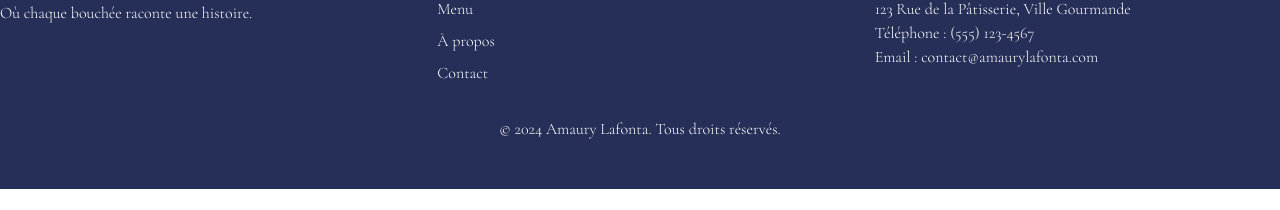
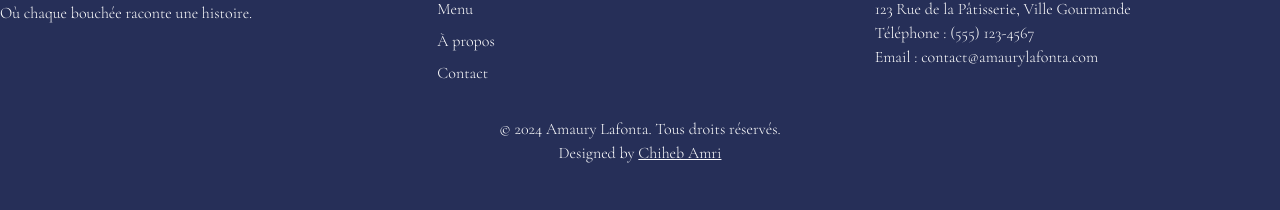
Before and after one commit to shihebamri/AmauryLafonta, a Next.js app: page /contact in a window 1280 px wide. Shown: the part 1734-1944 px from the top of the page. Before the commit the page ends 1923 px from the top, so only its background shows below. Built offline with nearby package versions, Linux system fonts and the light colour scheme; a web font is replaced by a local one.

Commit message:
added a facebook link that leads to my profile in all the pages footer

```diff
--- a/app/about/page.tsx
+++ b/app/about/page.tsx
@@ -299,9 +299,12 @@ export default function AboutPage() {
               </div>
             </div>
           </div>
-          <div className="mt-8 pt-8 border-t border-white text-center">
-            <p className="text-white font-light">&copy; 2023 Amaury Lafonta. Tous droits réservés.</p>
-          </div>
+            <div className="mt-8 text-center text-white font-light">
+  © 2024 Amaury Lafonta. Tous droits réservés.
+             <br />
+  Designed by <a href="https://www.facebook.com/shiheb.amrii" target="_blank" rel="noopener noreferrer" className="underline">Chiheb Amri</a>
+             </div>
+
         </div>
       </footer>
     </div>
--- a/app/contact/page.tsx
+++ b/app/contact/page.tsx
@@ -236,9 +236,12 @@ export default function ContactPage() {
               <p className="text-white font-light">Email : contact@amaurylafonta.com</p>
             </div>
           </div>
-          <div className="mt-8 text-center text-white font-light">
-            © 2024 Amaury Lafonta. Tous droits réservés.
-          </div>
+            <div className="mt-8 text-center text-white font-light">
+  © 2024 Amaury Lafonta. Tous droits réservés.
+             <br />
+  Designed by <a href="https://www.facebook.com/shiheb.amrii" target="_blank" rel="noopener noreferrer" className="underline">Chiheb Amri</a>
+             </div>
+
         </div>
       </footer>
     </div>
--- a/app/menu/page.tsx
+++ b/app/menu/page.tsx
@@ -315,9 +315,12 @@ export default function MenuPage() {
               </div>
             </div>
           </div>
-          <div className="mt-8 pt-8 border-t border-white text-center">
-            <p className="text-white font-light">&copy; 2023 Amaury Lafonta. Tous droits réservés.</p>
-          </div>
+            <div className="mt-8 text-center text-white font-light">
+  © 2024 Amaury Lafonta. Tous droits réservés.
+             <br />
+  Designed by <a href="https://www.facebook.com/shiheb.amrii" target="_blank" rel="noopener noreferrer" className="underline">Chiheb Amri</a>
+             </div>
+
         </div>
       </footer>
     </div>
--- a/app/page.tsx
+++ b/app/page.tsx
@@ -316,9 +316,12 @@ export default function HomePage() {
               </div>
             </div>
           </div>
-          <div className="mt-8 pt-8 border-t border-white text-center">
-            <p className="text-white font-light">&copy; 2023 Amaury Lafonta. Tous droits réservés.</p>
-          </div>
+            <div className="mt-8 text-center text-white font-light">
+  © 2024 Amaury Lafonta. Tous droits réservés.
+             <br />
+  Designed by <a href="https://www.facebook.com/shiheb.amrii" target="_blank" rel="noopener noreferrer" className="underline">Chiheb Amri</a>
+             </div>
+
         </div>
       </footer>
     </div>
```
